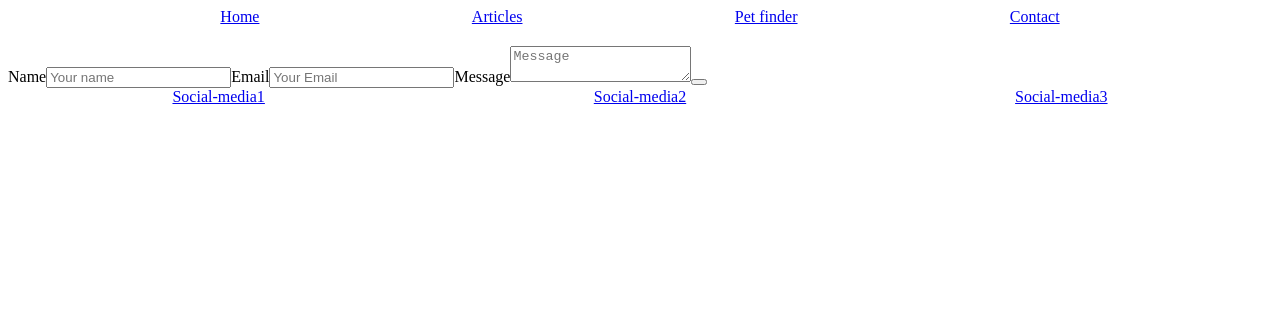
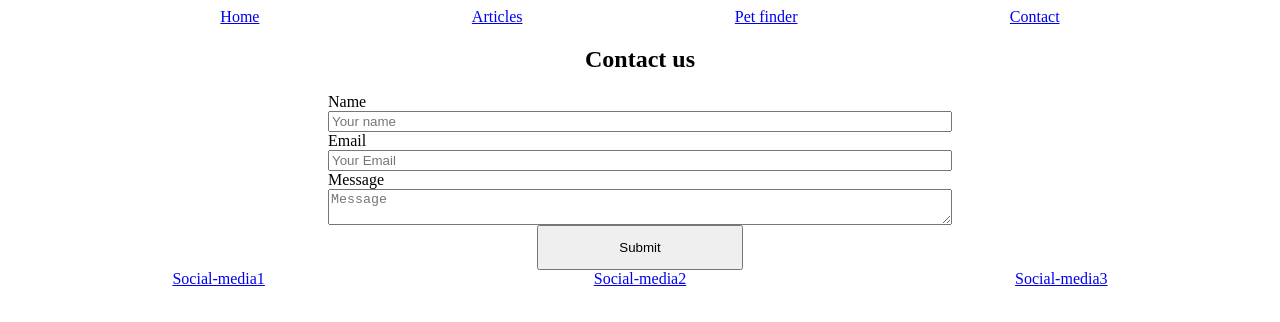
Before and after one commit to Ceci222/PetPal, a plain HTML site: page index.html in a window 1280 px wide. Both pictures are taken after a click on the link "Contact". Drawn offline with Linux system fonts and the light colour scheme.

Commit message:
Add text content to contact h1 and button. Add basic styles to contact form

```diff
--- a/index.html
+++ b/index.html
@@ -22,9 +22,9 @@
 
     <main>
         <section id="index-message">
-           <!--  <h1>PetPal</h1>
+            <h1>PetPal</h1>
             <p>Lorem ipsum dolor sit amet consectetur, adipisicing elit. Enim, soluta animi laboriosam dolorum autem quos commodi nisi fugit non. Officia ipsa soluta dolor tempore, accusantium debitis voluptatibus harum reiciendis veniam?</p>
-            <img src="./assets/krista-mangulsone-9gz3wfHr65U-unsplash.jpg" alt="img"> -->
+            <img src="./assets/krista-mangulsone-9gz3wfHr65U-unsplash.jpg" alt="img">
         </section>
 
         <section id="contact">
--- a/js/index.js
+++ b/js/index.js
@@ -10,9 +10,14 @@ document.getElementById('contact-link').addEventListener('click', function(event
 function showContactForm(){
     const contactSection = document.getElementById('contact');
 
+    const indexMessage = document.getElementById('index-message');
+
+    indexMessage.style.display = 'none'; //tengo que hacer lo mismo con las demás secciones
     //Campo name
 
     const contactH1 = document.createElement('h1');
+
+    contactH1.textContent = 'Contact us';
 
     const labelName = document.createElement('label');
 
@@ -24,7 +29,7 @@ function showContactForm(){
 
     inputName.setAttribute('type', 'text') //debo determinar como primer arg que me refiero al tipo y luego el segundo indicará que es tipo texto, podría ser email, password...
 
-    inputName.setAttribute('id', 'name') //establezco que el id sera name
+    inputName.setAttribute('id', 'name') //establezco que el id será name
 
     inputName.setAttribute('placeholder', 'Your name');
 
@@ -81,6 +86,8 @@ function showContactForm(){
 
     submitButton.setAttribute('type', 'submit');
 
+    submitButton.textContent = 'Submit';
+
     submitButton.setAttribute('class', 'submit button'); //debo añadir ambas clases en un mismo atributo o usar submitButton.classList.add('submit', 'button');
 
     //Añadir los elementos creados, los puedo agregar a medida que se crean o al final todos juntos
--- a/styles.css
+++ b/styles.css
@@ -23,3 +23,27 @@
     justify-content: space-around;
 
 }
+
+#contact {
+    display: flex;
+    flex-direction: column;
+    justify-content: center;
+    margin-right: 20em;
+    margin-left: 20em;
+}
+
+#contact h1 {
+    display: flex;
+    justify-content: center;
+}
+
+#contact button {
+    display: flex;
+    justify-content: center;
+    padding-top: 1em;
+    padding-bottom: 1em;
+    padding-left: 6em;
+    padding-right: 6em;
+    margin-left: auto;
+    margin-right: auto;
+}
```
